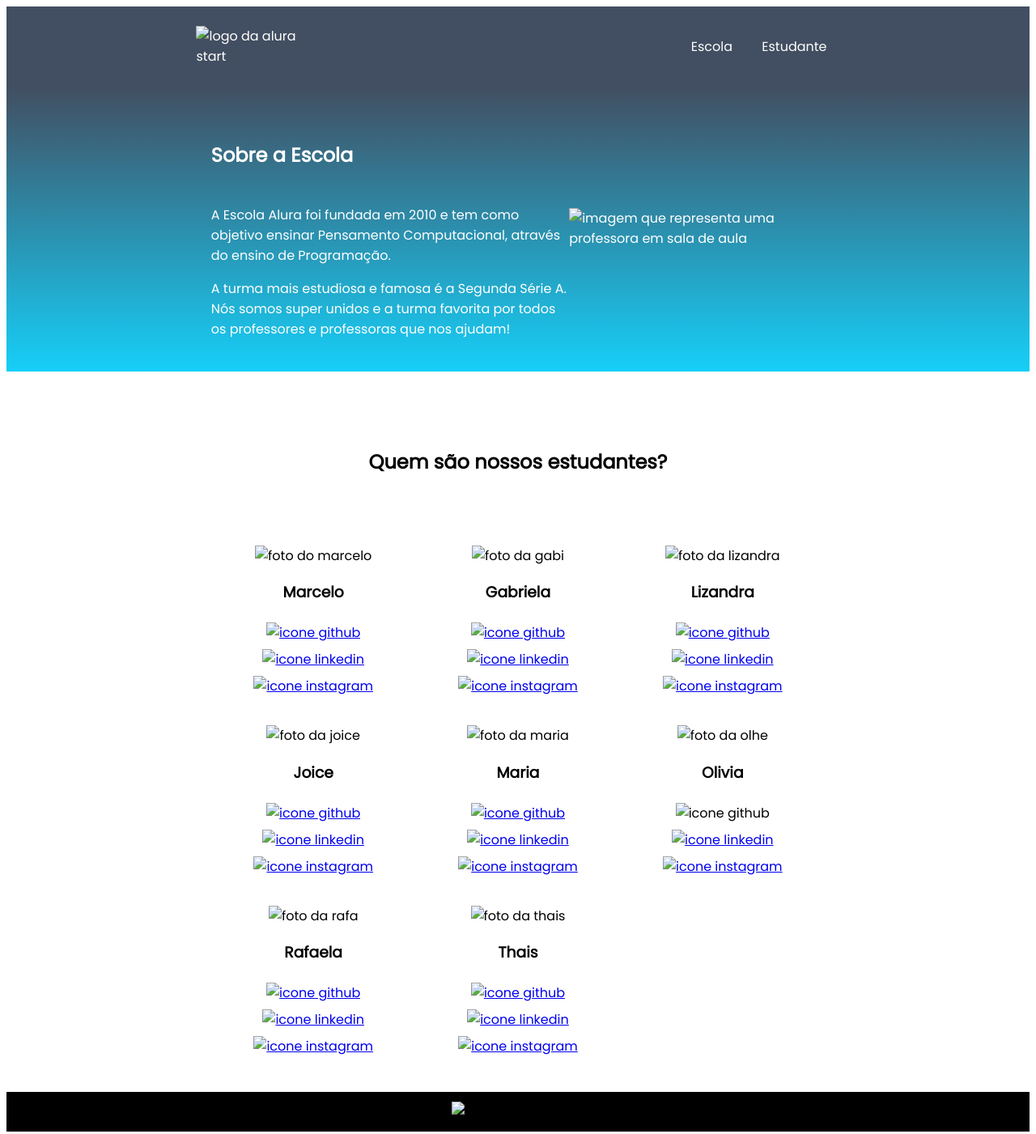
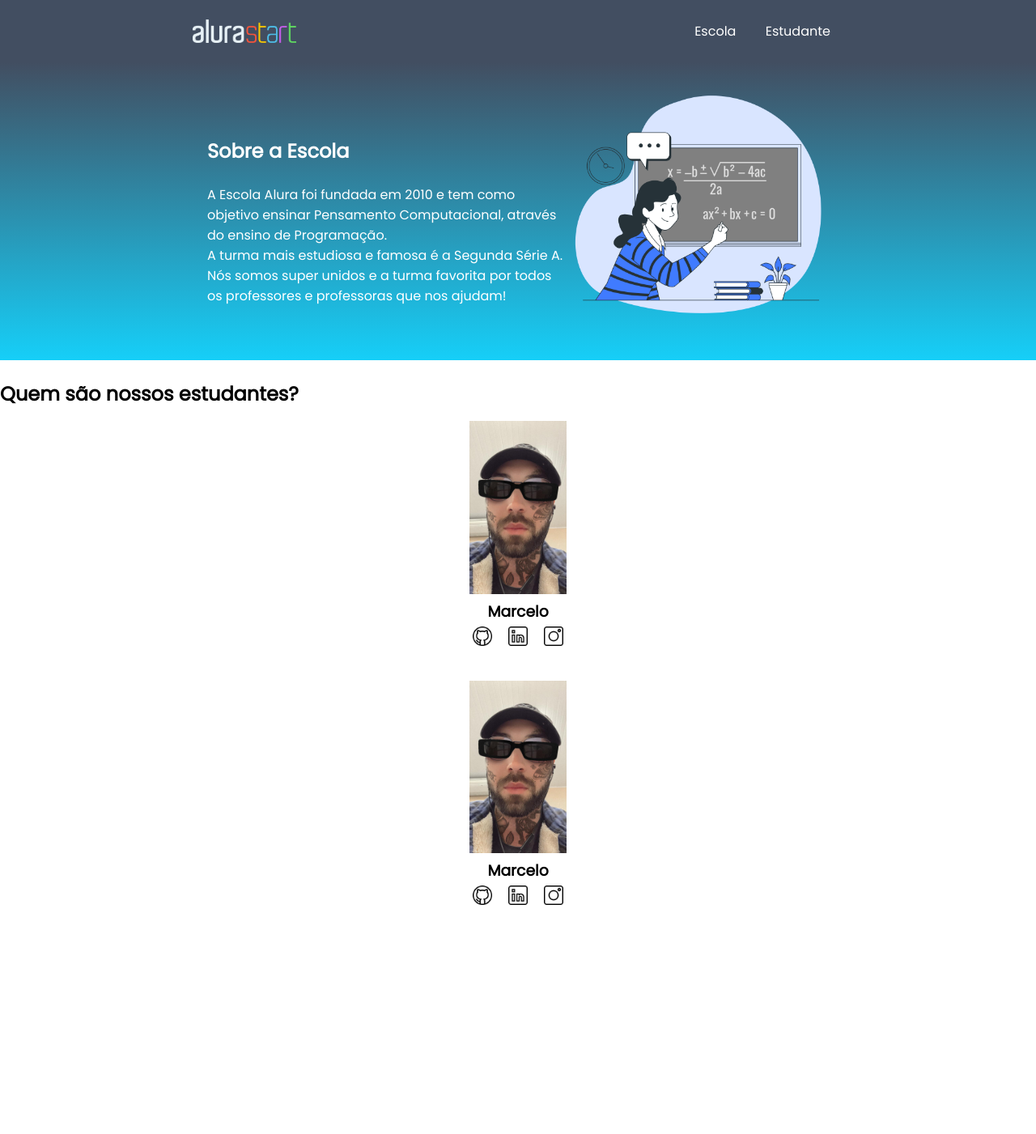
Before and after one commit to wellintonalex/criative, a plain HTML site: page index.html in a window 1280 px wide. Shown: the whole page at 81% size. After the commit the page ends 1169 px from the top, so only its background shows below. Drawn offline with Linux system fonts and the light colour scheme.

Commit message:
Add files via upload

```diff
--- a/index.html
+++ b/index.html
@@ -1,4 +1,3 @@
-<!DOCTYPE html>
 <!DOCTYPE html>
 <html lang="en">
 <head>
@@ -39,63 +38,14 @@
             <a href="https://instagram.com/marcelopaludetto"><img class="estudante-icone" src="instagram.png" alt="icone instagram"></a>
         </div>
         <div class="estudante-div">
-            <img class="estudante-imagem" src="Gabi.jpg" alt="foto da gabi">
-            <h3 class="estudante-nome">Gabriela</h3>
-            <a href="https://github.com/GabrielaM-L"><img class="estudante-icone" src="github.png" alt="icone github"></a>
-            <a href="https://www.linkedin.com/in/gabriela-marcomini-de-lima/"><img class="estudante-icone" src="linkedin.png" alt="icone linkedin"></a>
-            <a href="https://www.instagram.com/gabriela_marcomini/"><img class="estudante-icone" src="instagram.png" alt="icone instagram"></a>
-        </div>
-        <div class="estudante-div">
-            <img class="estudante-imagem" src="Liz.jpg" alt="foto da lizandra">
-            <h3 class="estudante-nome">Lizandra</h3>
-            <a href="https://github.com/LizandraDuarte40"><img class="estudante-icone" src="github.png" alt="icone github"></a>
-            <a href="https://www.linkedin.com/in/lizandrarlm-duarte/"><img class="estudante-icone" src="linkedin.png" alt="icone linkedin"></a>
-            <a href="https://www.instagram.com/lizandrarlm"><img class="estudante-icone" src="instagram.png" alt="icone instagram"></a>
-        </div>
-        <span></span>
-        <span></span>
-        <div class="estudante-div">
-            <img class="estudante-imagem" src="Joice.jpg" alt="foto da joice">
-            <h3 class="estudante-nome">Joice</h3>
-            <a href="https://github.com/JoiceAlura"><img class="estudante-icone" src="github.png" alt="icone github"></a>
-            <a href="https://www.linkedin.com/in/joicebarbaresco/"><img class="estudante-icone" src="linkedin.png" alt="icone linkedin"></a>
-            <a href="https://www.instagram.com/joicebarbaresco/"><img class="estudante-icone" src="instagram.png" alt="icone instagram"></a>
-        </div>
-        <div class="estudante-div">
-            <img class="estudante-imagem" src="Maria.jpg" alt="foto da maria">
-            <h3 class="estudante-nome">Maria</h3>
-            <a href="https://github.com/MagePSR"><img class="estudante-icone" src="github.png" alt="icone github"></a>
-            <a href="https://www.linkedin.com/in/mariageovanna"><img class="estudante-icone" src="linkedin.png" alt="icone linkedin"></a>
-            <a href="https://www.instagram.com/magpsr/"><img class="estudante-icone" src="instagram.png" alt="icone instagram"></a>
-        </div>
-        <div class="estudante-div">
-            <img class="estudante-imagem" src="Olivia.jpg" alt="foto da olhe">
-            <h3 class="estudante-nome">Olivia</h3>
-            <img class="estudante-icone" src="github.png" alt="icone github">
-            <a href="https://www.linkedin.com/in/olhe/"><img class="estudante-icone" src="linkedin.png" alt="icone linkedin"></a>
-            <a href="https://github.com/olhe12"><img class="estudante-icone" src="instagram.png" alt="icone instagram"></a>
-        </div>
-        <span></span>
-        <span></span>
-        <div class="estudante-div">
-            <img class="estudante-imagem" src="Rafa.jpg" alt="foto da rafa">
-            <h3 class="estudante-nome">Rafaela</h3>
-            <a href="https://github.com/rafaelamunhoz12"><img class="estudante-icone" src="github.png" alt="icone github"></a>
-            <a href="http://linkedin.com/in/rafaela-felix-munhoz-oliveira-02160a10a"><img class="estudante-icone" src="linkedin.png" alt="icone linkedin"></a>
-            <a href="https://www.instagram.com/rafafmo/"><img class="estudante-icone" src="instagram.png" alt="icone instagram"></a>
-        </div>
-        <div class="estudante-div">
-            <img class="estudante-imagem" src="Thais.jpg" alt="foto da thais">
-            <h3 class="estudante-nome">Thais</h3>
-            <a href="https://github.com/Thaispianucci"><img class="estudante-icone" src="github.png" alt="icone github"></a>
-            <a href="https://www.linkedin.com/in/thais-pianucci-benedicto-54a9a416/"><img class="estudante-icone" src="linkedin.png" alt="icone linkedin"></a>
-            <a href="https://www.instagram.com/thaispianucci/"><img class="estudante-icone" src="instagram.png" alt="icone instagram"></a>
+            <img class="estudante-imagem" src="Marcelo.jpeg" alt="foto do marcelo">
+            <h3 class="estudante-nome">Marcelo</h3>
+            <a href="https://github.com/marcelopaludetto"><img class="estudante-icone" src="github.png" alt="icone github"></a>
+            <a href="https://linkedin.com/marcelopaludetto"><img class="estudante-icone" src="linkedin.png" alt="icone linkedin"></a>
+            <a href="https://instagram.com/marcelopaludetto"><img class="estudante-icone" src="instagram.png" alt="icone instagram"></a>
         </div>
 
     </div>
     </section>
-    <footer class="rodape">
-        <img class="rodape-imagem"src="alurastart logo.png" alt="logo da alura start">
-    </footer>
 </body>
 </html>
--- /dev/null
+++ b/style.css
@@ -0,0 +1,64 @@
+*{
+    margin: 0;
+    padding: 0;
+}
+body {
+    font-family: 'Poppins', sans-serif;
+}
+.cabecalho {
+    background-color: #424E61;
+    color: white;
+    display: flex;
+    justify-content: space-around;
+    align-items: center;
+    padding: 24px 0;
+}
+
+.cabecalho-imagem{
+    width: 10%;
+}
+
+.cabecalho-lista-item{
+    display: inline-block;
+    margin: 0 16px;
+    font-size: 16px;
+}
+
+.escola-imagem{
+    width: 25%;
+}
+
+.escola{
+    background-image: linear-gradient(#424E61,#16CFF8);
+    color:white;
+    display: flex;
+    justify-content: center;
+    align-items: center;
+    padding: 24px 0;
+}
+
+.escola-div-conteudo{
+    width: 35%;
+}
+
+
+.escola-titulo{
+    padding: 24px 0;
+}
+
+.estudante{
+    padding: 24px 0;
+}
+.estudante-imagem{
+    width: 120px;
+}
+
+.estudante-icone{
+    width: 24px;
+    padding: 4px 8px;
+}
+
+.estudante-div{
+    text-align: center;
+    padding: 16px 0;
+}
```
Also changed, not shown: Formula-bro.png (added), Marcelo.jpeg (added), alurastart logo.png (added), github.png (added), instagram.png (added), linkedin.png (added), 3 other files.
